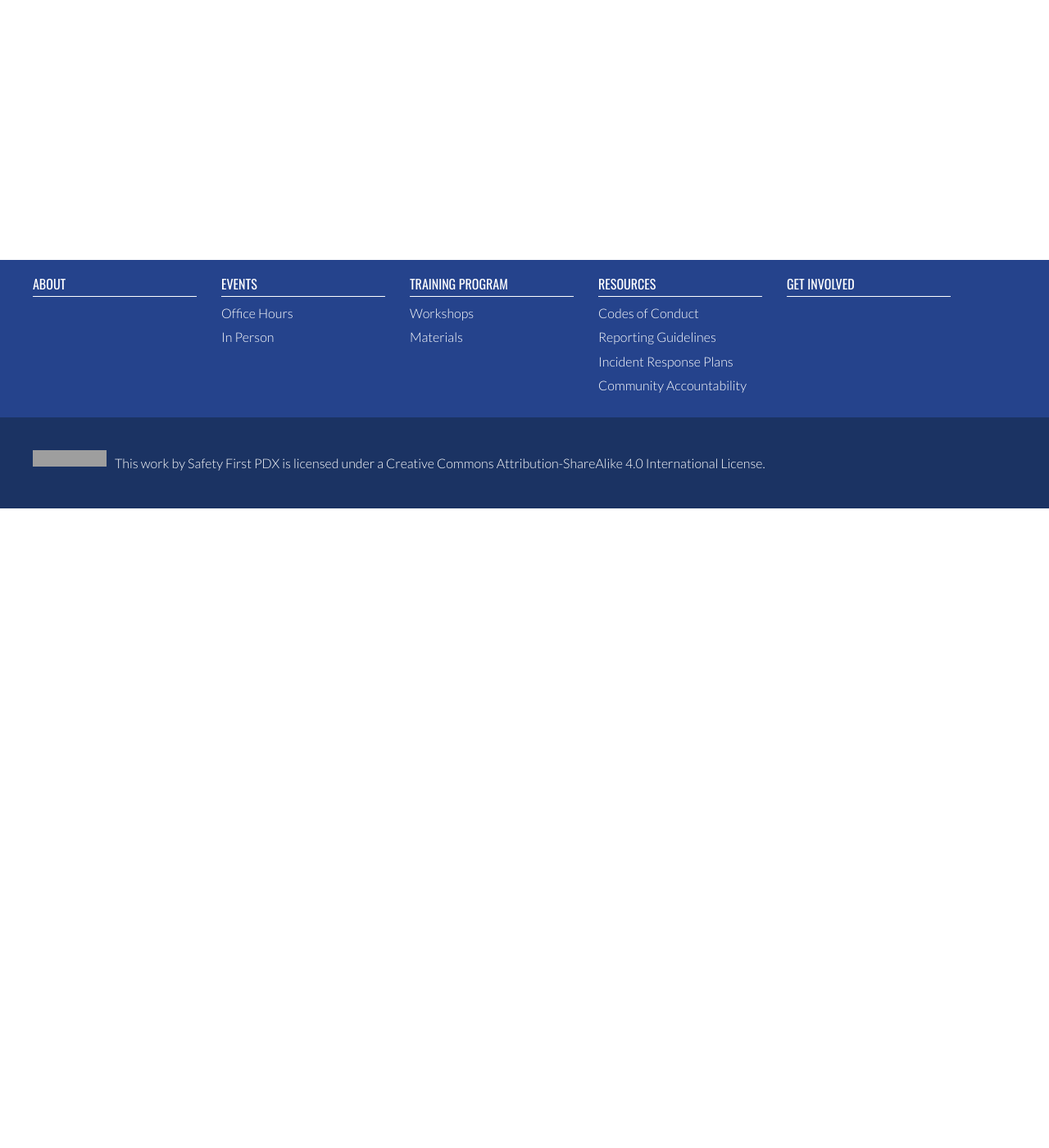
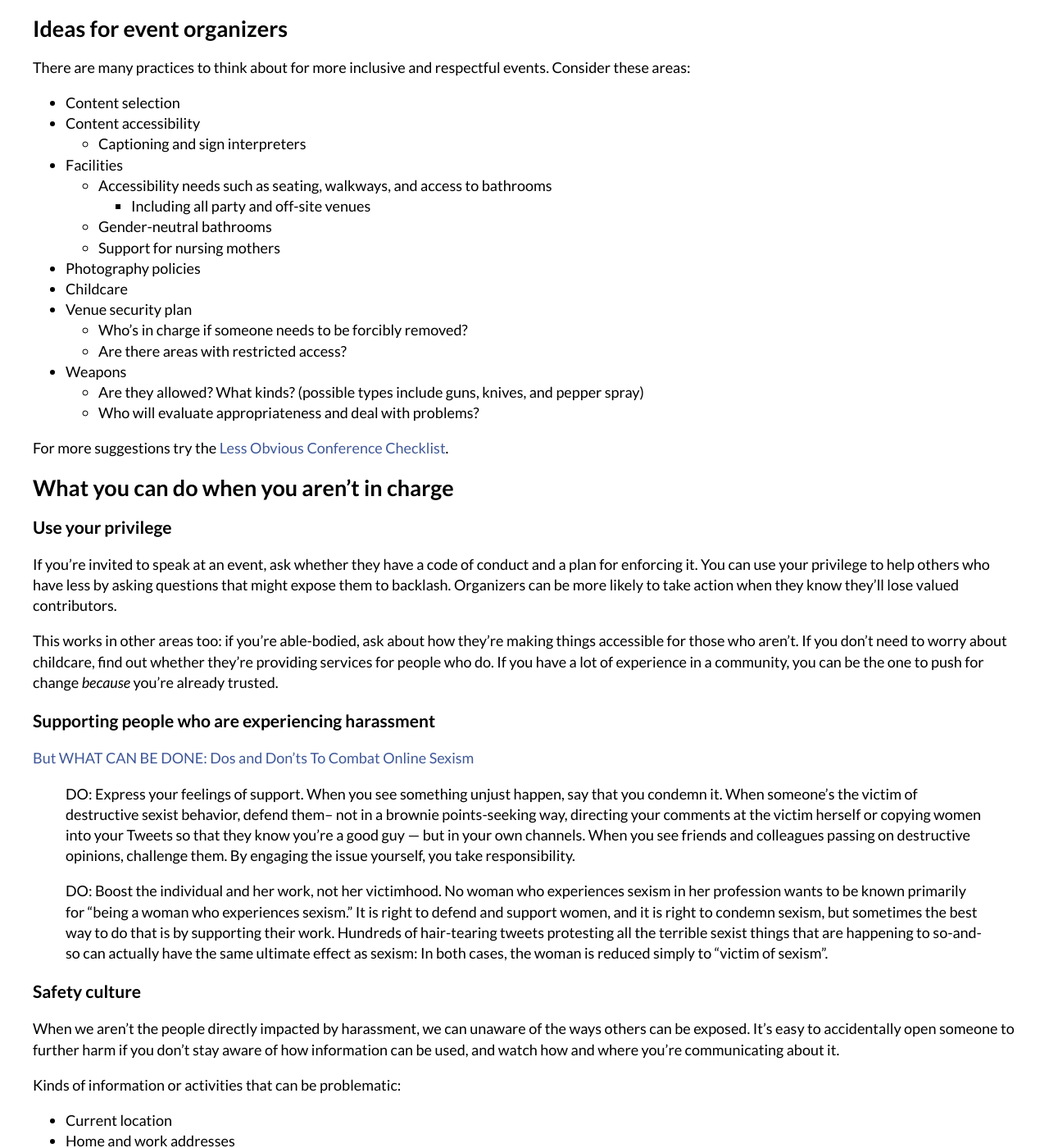
Before and after one commit to safetyfirstpdx/safetyfirstpdx.github.io, a Jekyll site: the page built from resources/safer_spaces.md, in a window 1280 px wide and 1400 px high, scrolled down 595 px. Shown: the whole window at 82% size. Built offline with Jekyll 4.4.1, drawn with Linux system fonts in a browser that asks for light colours; nearby versions of some CDN libraries; some of the changed text lies outside the part shown; grey boxes are pictures that could not be loaded.

Commit message:
Adding details about general safety and safer spaces.

```diff
--- a/resources/safer_spaces.md
+++ b/resources/safer_spaces.md
@@ -3,8 +3,92 @@
 title: Creating Safer Spaces
 ---
 
-- policies: code of conduct, but also diversity statements, participation guidelines
-- communicating values and policies with community participants
-- checklist for events: gender-neutral bathrooms, alcohol plan (or dry event), photo policies, handling past offenders, accessibility issues, venue security, allowing minors to participate, making response team easy to contact and identify
+## Your policies
 
-https://saferspacesnyc.wordpress.com
+Having a [code of conduct](/resources/code_of_conduct.html) is just one part of a system of inclusive practices. Many organizations also choose to have diversity statements, participation guidelines, and other ways of communicating their values and expectations. Here's some examples:
+
+- [Allied Media Conference Participation Agreements](https://alliedmedia.org/amc/agreements)
+- [Dreamwidth Diversity Statement](https://www.dreamwidth.org/legal/diversity)
+- [WisCon Statement of Principles](http://wiscon.net/policies/principles/)
+
+## Facilitating important conversations
+
+Implementing your code of conduct is part of a bigger community conversation about how you work together. People bring all sorts of different backgrounds and experience levels to our groups. Learn to understand the difference between acting in good faith and deliberate harm or marginalization. The example you set as a community leader is crucial. Consider seeking out training in [anti-oppressive faciliation](http://aorta.coop/portfolio_page/anti-oppressive-facilitation/).
+
+Make sure your policies and processes are [explicit and well-documented](accountability.html).
+
+## Ideas for event organizers
+
+There are many practices to think about for more inclusive and respectful events. Consider these areas:
+
+- Content selection
+- Content accessibility
+  - Captioning and sign interpreters
+- Facilities
+  - Accessibility needs such as seating, walkways, and access to bathrooms
+    - Including all party and off-site venues
+  - Gender-neutral bathrooms
+  - Support for nursing mothers
+- Photography policies
+- Childcare
+- Venue security plan
+  - Who's in charge if someone needs to be forcibly removed?
+  - Are there areas with restricted access?
+- Weapons
+  - Are they allowed? What kinds? (possible types include guns, knives, and pepper spray)
+  - Who will evaluate appropriateness and deal with problems?
+
+For more suggestions try the [Less Obvious Conference Checklist](https://github.com/mxsasha/lessobviouschecklist).
+
+## What you can do when you aren't in charge
+
+### Use your privilege
+
+If you're invited to speak at an event, ask whether they have a code of conduct and a plan for enforcing it. You can use your privilege to help others who have less by asking questions that might expose them to backlash. Organizers can be more likely to take action when they know they'll lose valued contributors.
+
+This works in other areas too: if you're able-bodied, ask about how they're making things accessible for those who aren't. If you don't need to worry about childcare, find out whether they're providing services for people who do. If you have a lot of experience in a community, you can be the one to push for change *because* you're already trusted.
+
+### Supporting people who are experiencing harassment
+
+[But WHAT CAN BE DONE: Dos and Don’ts To Combat Online Sexism](http://leighalexander.net/but-what-can-be-done-dos-and-donts-to-combat-online-sexism/)
+
+>DO: Express your feelings of support. When you see something unjust happen, say that you condemn it. When someone’s the victim of destructive sexist behavior, defend them– not in a brownie points-seeking way, directing your comments at the victim herself or copying women into your Tweets so that they know you’re a good guy — but in your own channels. When you see friends and colleagues passing on destructive opinions, challenge them. By engaging the issue yourself, you take responsibility.
+
+>DO: Boost the individual and her work, not her victimhood. No woman who experiences sexism in her profession wants to be known primarily for “being a woman who experiences sexism.” It is right to defend and support women, and it is right to condemn sexism, but sometimes the best way to do that is by supporting their work. Hundreds of hair-tearing tweets protesting all the terrible sexist things that are happening to so-and-so can actually have the same ultimate effect as sexism: In both cases, the woman is reduced simply to “victim of sexism”.
+
+### Safety culture
+
+When we aren't the people directly impacted by harassment, we can unaware of the ways others can be exposed. It's easy to accidentally open someone to further harm if you don't stay aware of how information can be used, and watch how and where you're communicating about it.
+
+Kinds of information or activities that can be problematic:
+
+- Current location
+- Home and work addresses
+- Legal name or deadname
+- Checking in or tagging yourself at a location when you're with someone else
+- Sharing contact lists
+- Photographs of people
+- All of the above, for the person's family, especially children
+- CCing or tagging people who are experiencing harm when talking to those who caused it, or vice versa
+- Publicly sharing a person's account of harassment or abuse without permission
+
+If you're not sure whether something is okay, ask!
+
+### Bystander intervention
+
+People often freeze when they see someone being harassed or assaulted because they don't know what to do. Make use of [the five Ds](https://www.ihollaback.org/resources/bystander-resources/) from Hollaback!:
+
+- Direct (intervention)
+- Distract (the victim to divert attention from the harasser)
+- Delegate (to friends, other bystanders, nearby assistance, emergency services)
+- Delay (checking in with the victim until a safer moment)
+- Document (what you see happening)
+
+Always remember: safety first! Look around and review the situation before you act. Find a local training on bystander intervention to practice the techniques — these are offered by many community groups.
+
+More reading:
+
+- [A Practical Web Tutorial to Bystander Intervention and De-escalation Tactics](https://watt.cashmusic.org/writing/deescalation)
+- [Intervention & De-escalation](http://deescalationandintervention.weebly.com/resources.html) — a collection of resources
+- [On #YouOKSis and Bystander Intervention (A Round Up Guide)](http://feministajones.com/blog/on-youoksis-and-bystander-intervention-a-round-up-guide/)
+- [Be A Better Bystander: How Third Parties Can Help Targets Of Online Abuse](http://blog.unburntwitch.com/post/142993668509/be-a-better-bystander-how-third-parties-can-help)
```
Also changed, not shown: resources/index.md (+5 -0 lines), resources/safety.md (+16 -4 lines).
